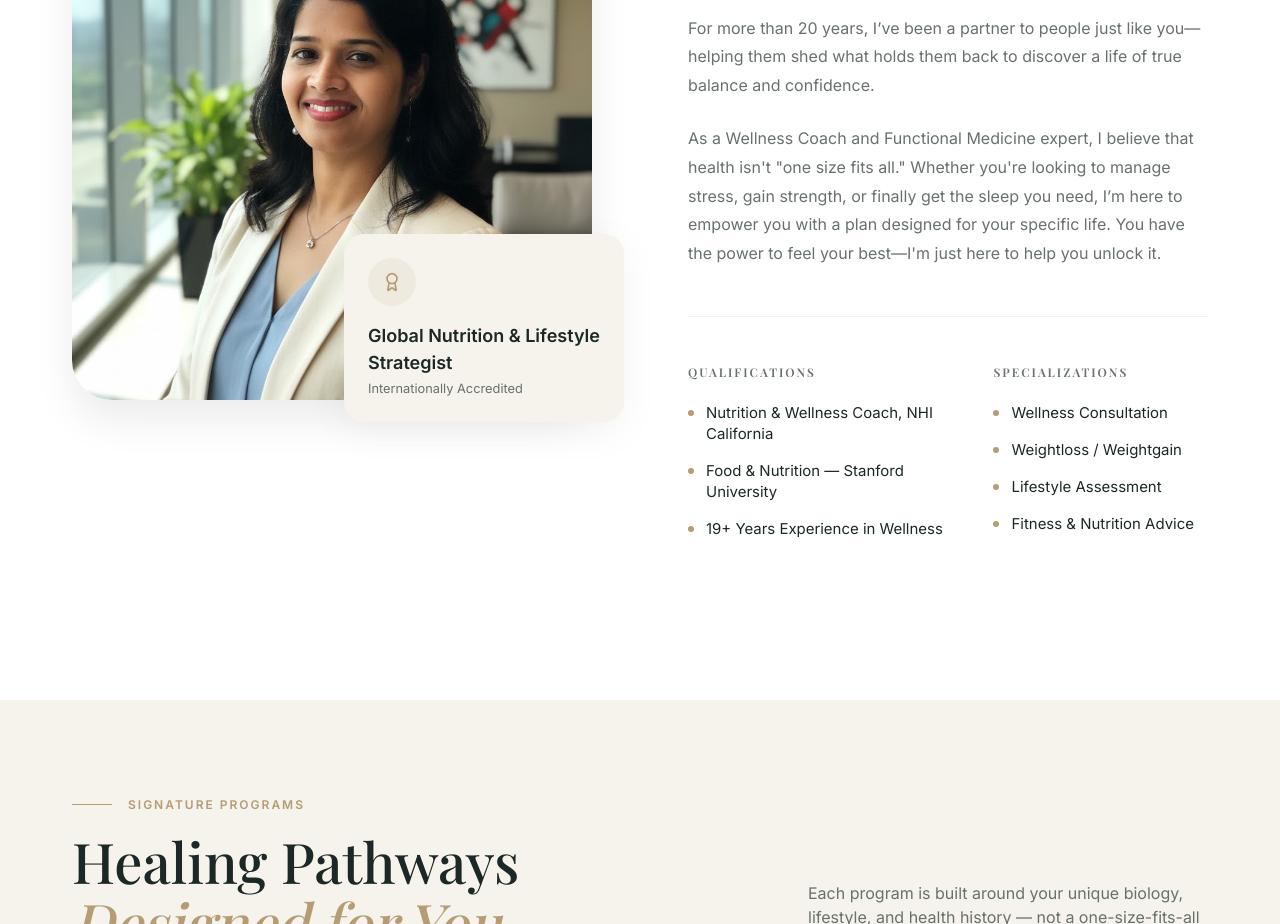
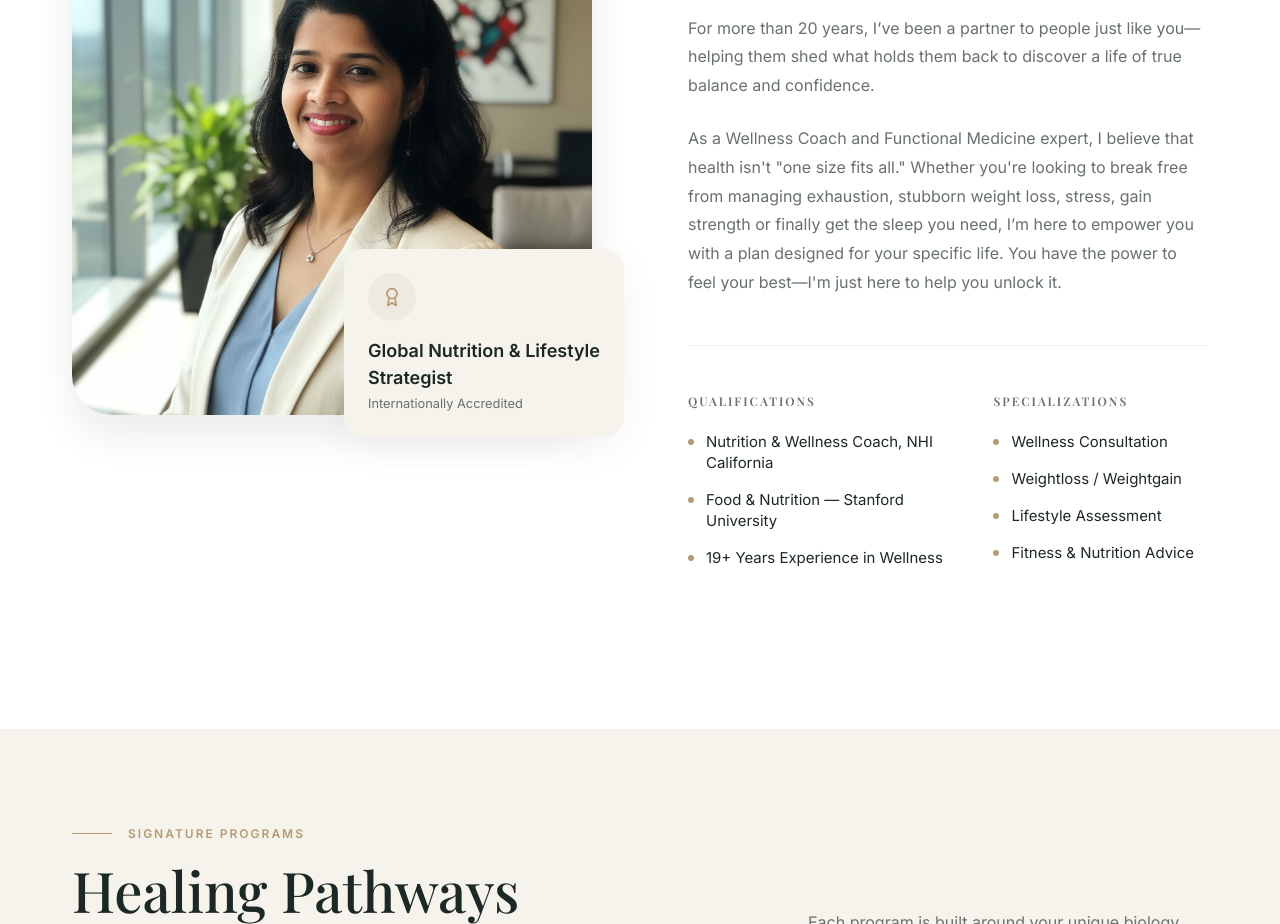
Before and after one commit to jithindevoffice-hue/nutrition-websie, a React (Vite) app: page / in a window 1280 px wide. Shown: the part 2240-3164 px from the top of the page. Built offline with nearby package versions, Linux system fonts and the light colour scheme; a web font is replaced by a local one.

Commit message:
refactor: update AboutSection copy to include exhaustion and weight loss focus

```diff
--- a/src/components/AboutSection.tsx
+++ b/src/components/AboutSection.tsx
@@ -38,7 +38,7 @@ export const AboutSection = () => {
                         </p>
                         <br />
                         <p>
-                            As a Wellness Coach and Functional Medicine expert, I believe that health isn't "one size fits all." Whether you're looking to manage stress, gain strength, or finally get the sleep you need, I’m here to empower you with a plan designed for your specific life. You have the power to feel your best—I'm just here to help you unlock it.
+                            As a Wellness Coach and Functional Medicine expert, I believe that health isn't "one size fits all." Whether you're looking to break free from managing exhaustion, stubborn weight loss, stress, gain strength or finally get the sleep you need, I’m here to empower you with a plan designed for your specific life. You have the power to feel your best—I'm just here to help you unlock it.
                         </p>
                     </div>
 
```
